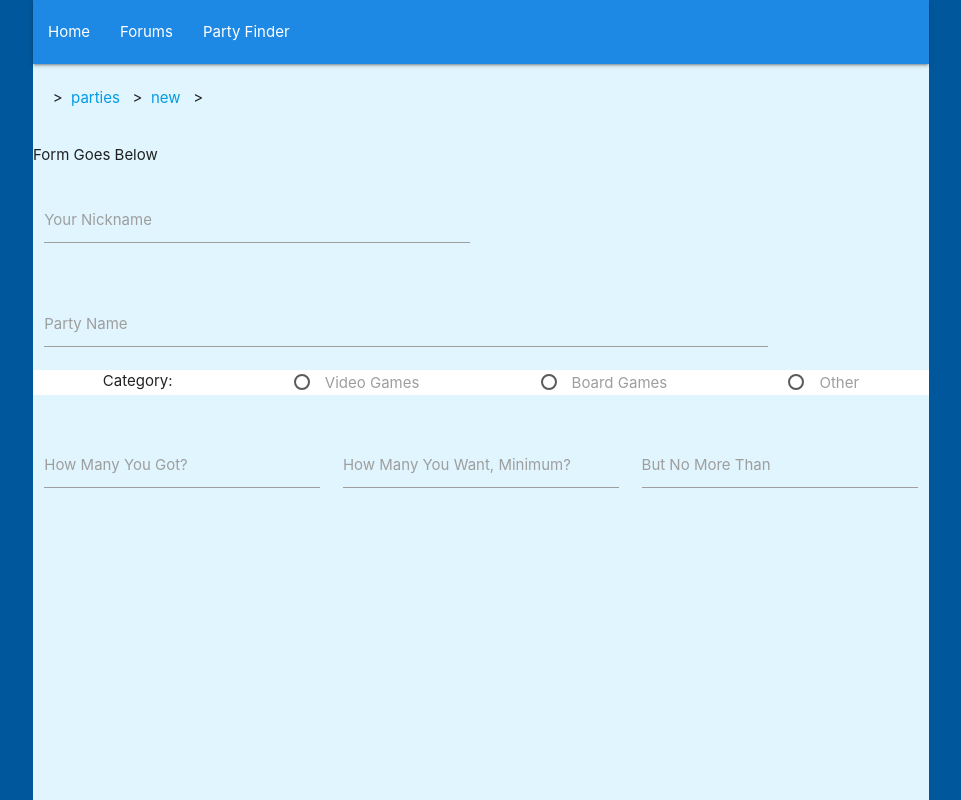
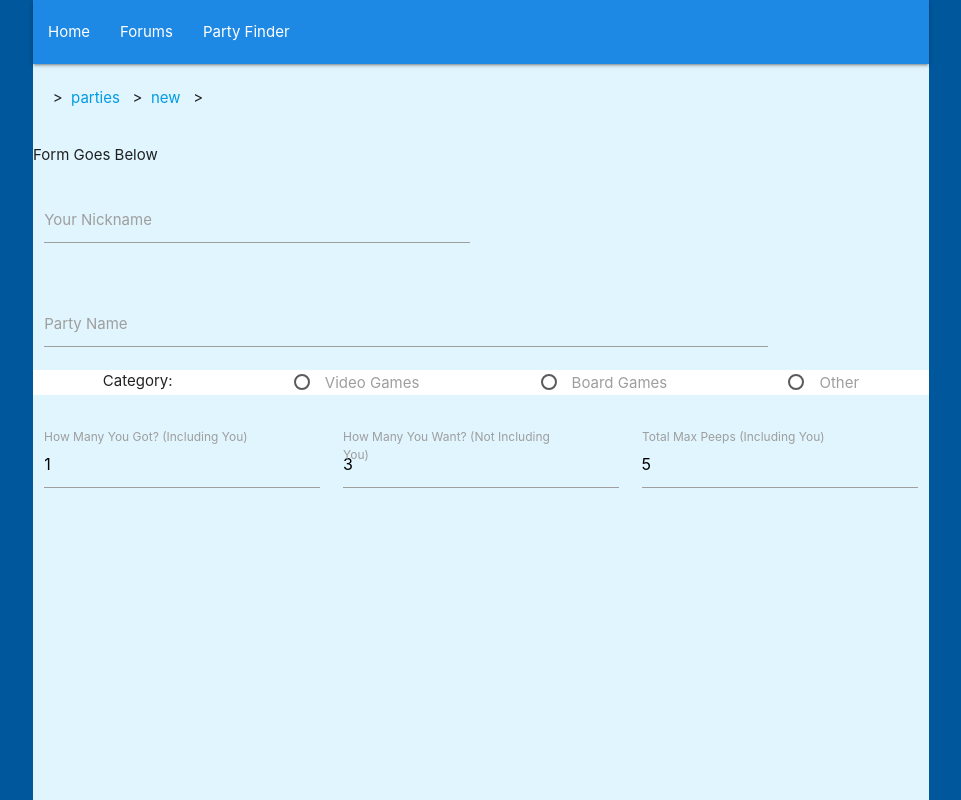
Before and after one commit to jryankendall/LFG-Project, a React (Create React App) app in the folder client/: page /parties/new in a window 1280 px wide. Shown: the top 800 px of the page, without its empty margins (159-1120 px from the left). Built offline with nearby package versions, Linux system fonts and the light colour scheme.

Commit message:
An additional attempt to fix heroku buggery.

```diff
--- a/client/src/components/Nav/index.js
+++ b/client/src/components/Nav/index.js
@@ -8,9 +8,9 @@
             <nav>
                 <div className="nav-wrapper blue darken-1">
                     <ul>
-                        <li><Link to={`${process.env.PUBLIC_URL}/`}>Home</Link></li>
-                        <li><Link to={`${process.env.PUBLIC_URL}/forum`}>Forums</Link></li>
-                        <li><Link to={`${process.env.PUBLIC_URL}/parties`}>Party Finder</Link></li>
+                        <li><Link to={`/`}>Home</Link></li>
+                        <li><Link to={`/forum`}>Forums</Link></li>
+                        <li><Link to={`/parties`}>Party Finder</Link></li>
                     </ul>
                 </div>
             </nav>
--- a/client/src/components/Sitepath/index.js
+++ b/client/src/components/Sitepath/index.js
@@ -20,7 +20,7 @@
                     let displayValue = value.replace(notAZ, "");
                     return(
                         <div key={index}>
-                        <Link to={`${process.env.PUBLIC_URL}${value}`}>{displayValue}</Link> &nbsp; > &nbsp;
+                        <Link to={`${value}`}>{displayValue}</Link> &nbsp; > &nbsp;
                         </div>
                     )
                 })}
--- a/client/src/pages/Forum.js
+++ b/client/src/pages/Forum.js
@@ -72,7 +72,7 @@
                 <span id={this.props.match.params.id}>
                 <div>
                     <h2>This is the {this.props.match.params.id} Subforum</h2>
-                    <Link to={`${process.env.PUBLIC_URL}/forum/${this.props.match.params.id}/post`}><button>Create New Thread</button></Link>
+                    <Link to={`/forum/${this.props.match.params.id}/post`}><button>Create New Thread</button></Link>
                 </div>
                 <table>
                     <thead>
--- a/client/src/pages/ForumIndex.js
+++ b/client/src/pages/ForumIndex.js
@@ -10,9 +10,9 @@
 
             <h4>Subforums</h4>
 
-            <p><Link to={`${process.env.PUBLIC_URL}/forum/general`}> General </Link></p>
-            <p><Link to={`${process.env.PUBLIC_URL}/forum/random`}> Random </Link></p>
-            <p><Link to={`${process.env.PUBLIC_URL}/forum/games`}> Games </Link></p>
+            <p><Link to={`/forum/general`}> General </Link></p>
+            <p><Link to={`/forum/random`}> Random </Link></p>
+            <p><Link to={`/forum/games`}> Games </Link></p>
             </>
         )
     }
--- a/client/src/pages/NewParty.js
+++ b/client/src/pages/NewParty.js
@@ -5,7 +5,10 @@
 
     state = {
         new: {
-            author: ""
+            author: "",
+            'members-got': 1,
+            'members-min': 3,
+            'members-max': 5,
         }
     }
 
@@ -13,7 +16,11 @@
         let stateName = event.target.name;
         let value = event.target.value;
 
-        if (event.target.type !== "number") {
+        if (event.target.type === "number") {
+            value = parseInt(value);
+        }
+
+        if (true) {
             this.setState(state => {
                 return {
                     ...state,
@@ -61,16 +68,16 @@
                     </div>
                     <div className="row">
                         <div className="col l4 offset-l0 s10 offset-s1 input-field">
-                            <input type="number" name="members-got" id="have-members" step="1" min="1" max="20" />
-                            <label htmlFor="have-members">How Many You Got?</label>
+                            <input type="number" name="members-got" id="have-members" step="1" min="1" max="20" value={party['members-got']} onChange={this.inputChanged} />
+                            <label htmlFor="have-members">How Many You Got? (Including You)</label>
                         </div>
                         <div className="col l4 offset-l0 s10 offset-s1 input-field">
-                            <input type="number" name="members-min" id="min-members" step="1" min="2" max="30" />
-                            <label htmlFor="min-members">How Many You Want, Minimum?</label>
+                            <input type="number" name="members-min" id="min-members" step="1" min="1" max="30" value={party['members-min']} onChange={this.inputChanged} />
+                            <label htmlFor="min-members">How Many You Want? (Not Including You)</label>
                         </div>
                         <div className="col l4 offset-l0 s10 offset-s1 input-field">
-                            <input type="number" name="members-max" id="max-members" step="1" min="1" max="30" />
-                            <label htmlFor="max-members">But No More Than</label>
+                            <input type="number" name="members-max" id="max-members" step="1" min="1" max="30" value={party['members-max']} onChange={this.inputChanged} />
+                            <label htmlFor="max-members">Total Max Peeps (Including You)</label>
                         </div>
                     </div>
                 </form>
--- a/client/src/pages/NewThread.js
+++ b/client/src/pages/NewThread.js
@@ -74,14 +74,14 @@
                         <div className="col s12 form-column">
                             <div className="input-field col s6">
                                 <i className="material-icons prefix">person</i>
-                                <input placeholder="Anonymous" id="nickname" type="text" onChange={this.inputChanged} value={this.state.author} />
+                                <input id="nickname" type="text" onChange={this.inputChanged} value={this.state.author} />
                                 <label htmlFor="nickname">Nickname</label>
                             </div>
                         </div>
                         <div className="col s12 form-column">
                             <div className="input-field col s10">
                                 <i className="material-icons prefix">label</i>
-                                <input placeholder="Title" id="thread-title" type="text" onChange={this.inputChanged} value={this.state.title}/>
+                                <input id="thread-title" type="text" onChange={this.inputChanged} value={this.state.title}/>
                                 <label htmlFor="thread-title">Thread Title</label>
                             </div>
                         </div>
--- a/client/src/pages/Parties.js
+++ b/client/src/pages/Parties.js
@@ -46,7 +46,7 @@
         return(
             <div className="row">
                 <div className="col s12">
-                    <Link to={`${process.env.PUBLIC_URL}/parties/new`}>
+                    <Link to={`/parties/new`}>
                         <button className="btn col s6 offset-s3 waves-effect" id="new-party-btn">
                             Create New Party
                         </button>
```
Also changed, not shown: client/public/manifest.json.
